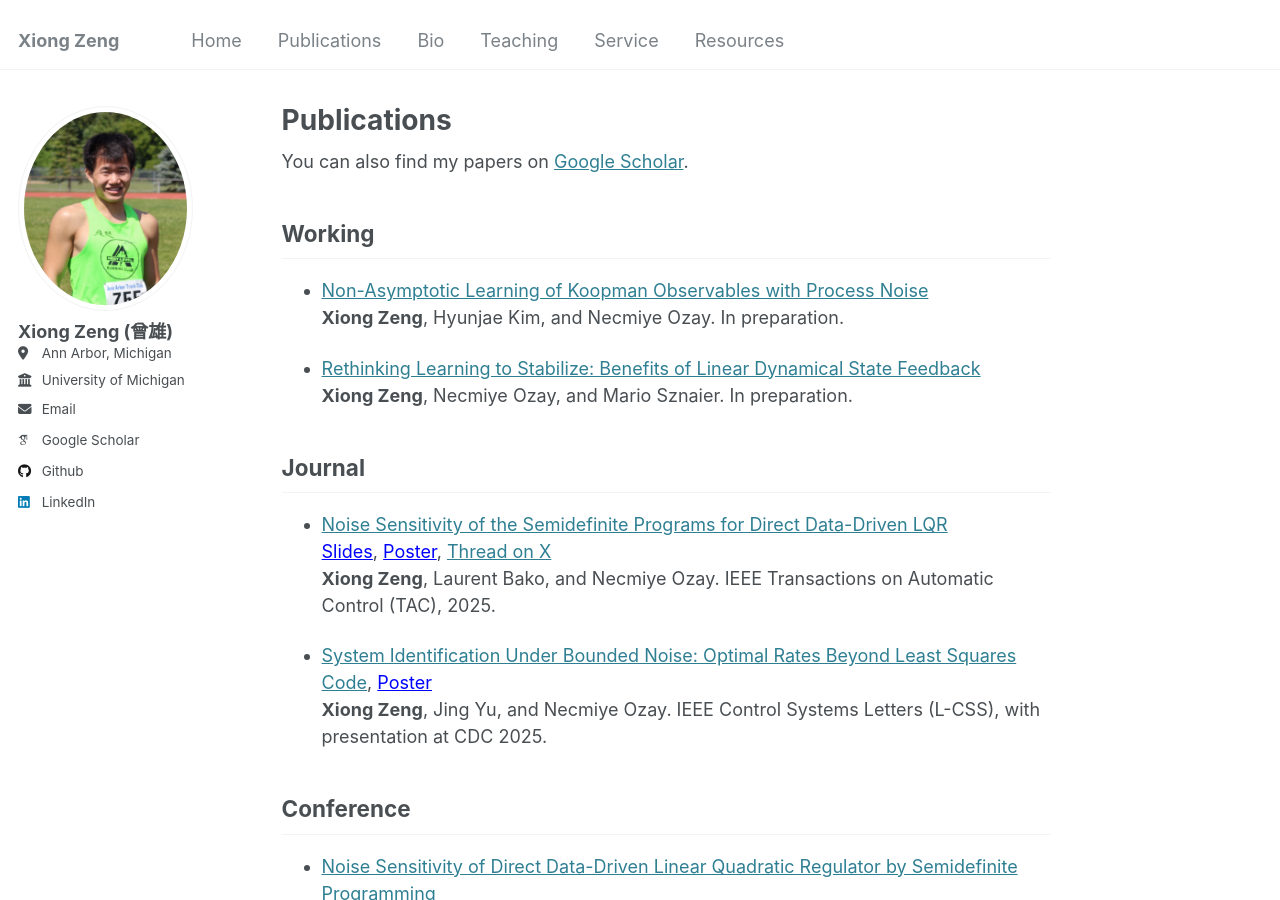
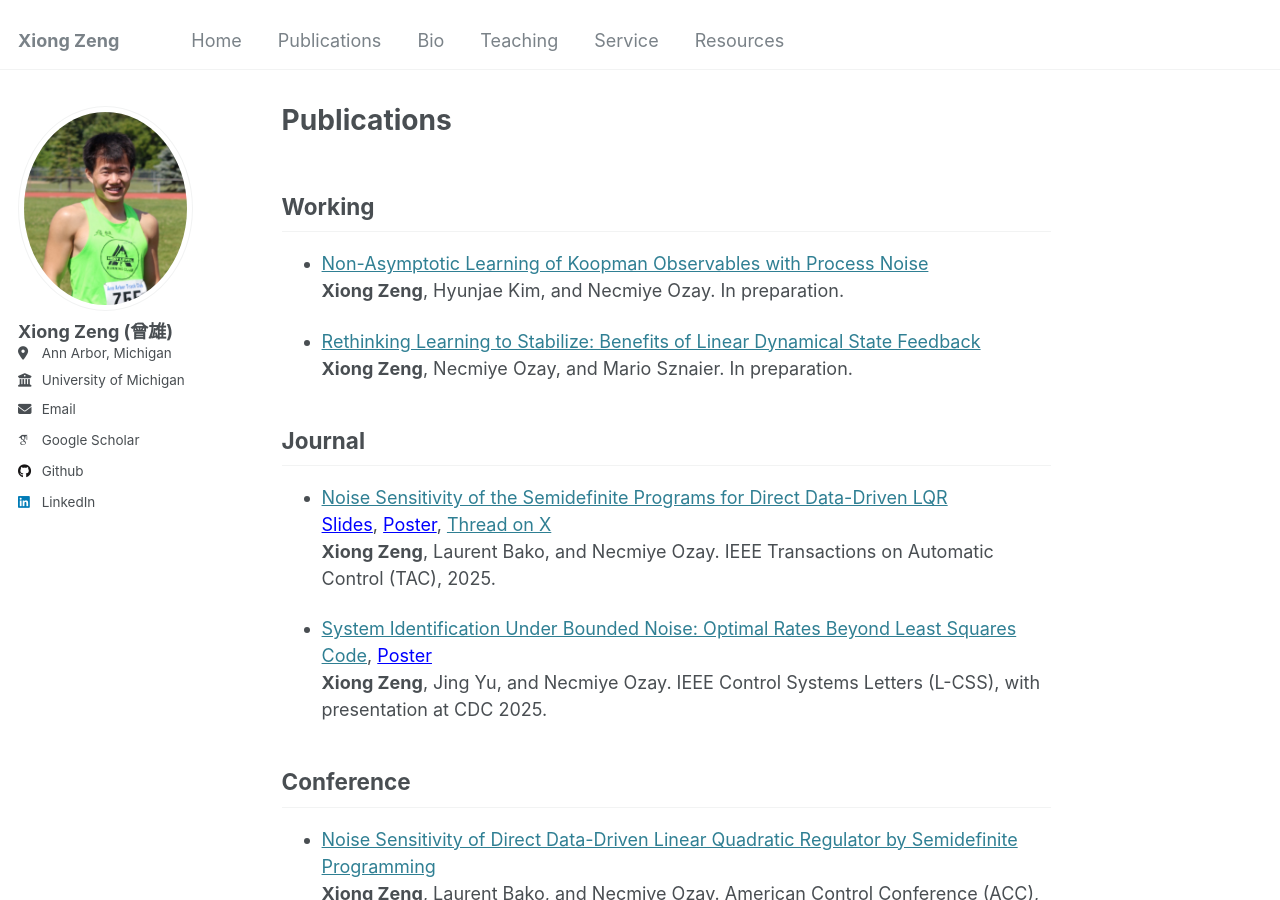
Before and after one commit to zengxiong111/zengxiong.github.io, a Jekyll site: the page built from _pages/publications.md, in a window 1280 px wide and 900 px high. Built offline with Jekyll 4.4.1, drawn with Linux system fonts in a browser that asks for light colours; some web fonts are replaced.

Commit message:
Update publications.md

```diff
--- a/_pages/publications.md
+++ b/_pages/publications.md
@@ -5,7 +5,7 @@ permalink: /publications/
 author_profile: true
 ---
 
-You can also find my papers on [Google Scholar](https://scholar.google.com/citations?user=v4lWTTwAAAAJ&hl=en).
+
 
 ## Working
 
```
